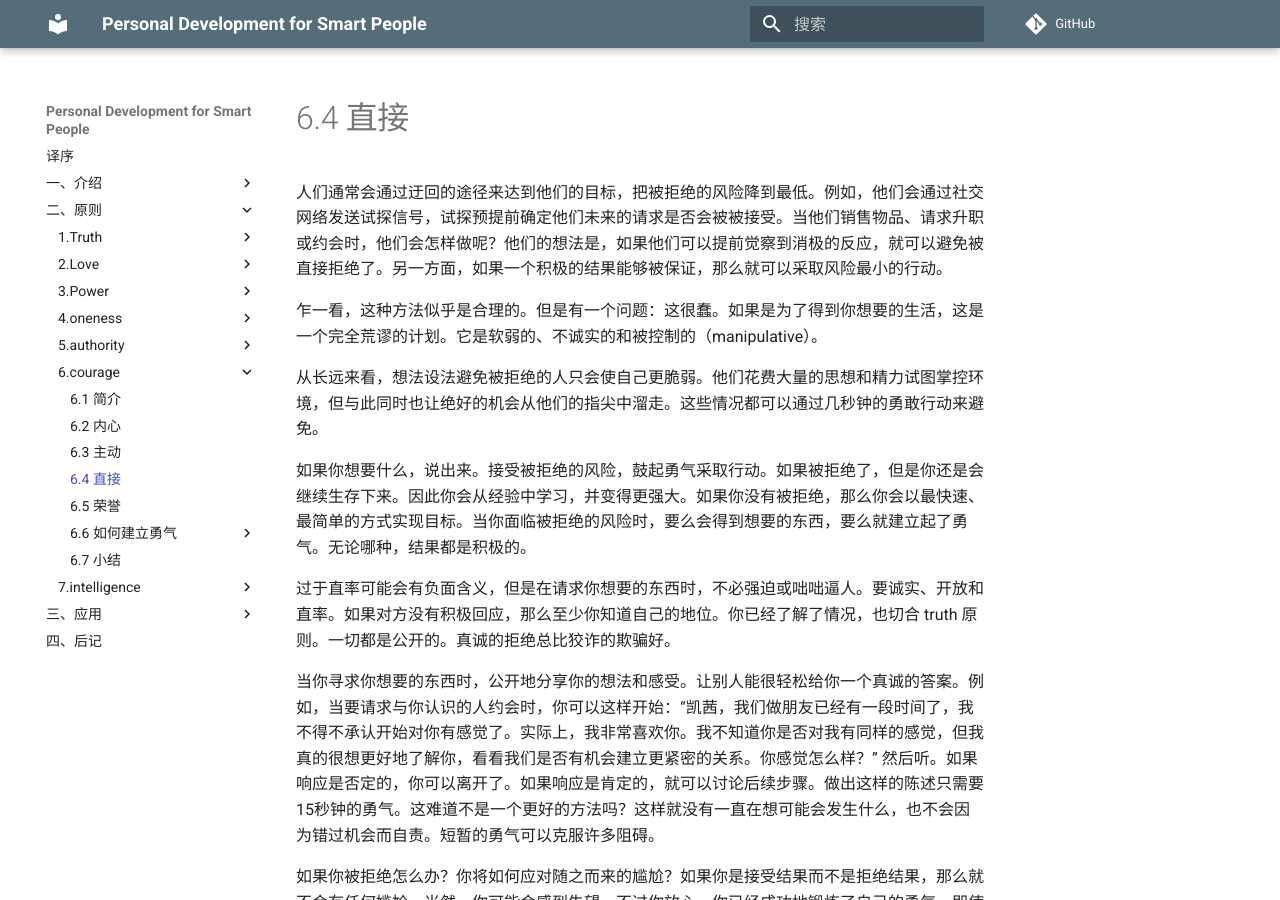
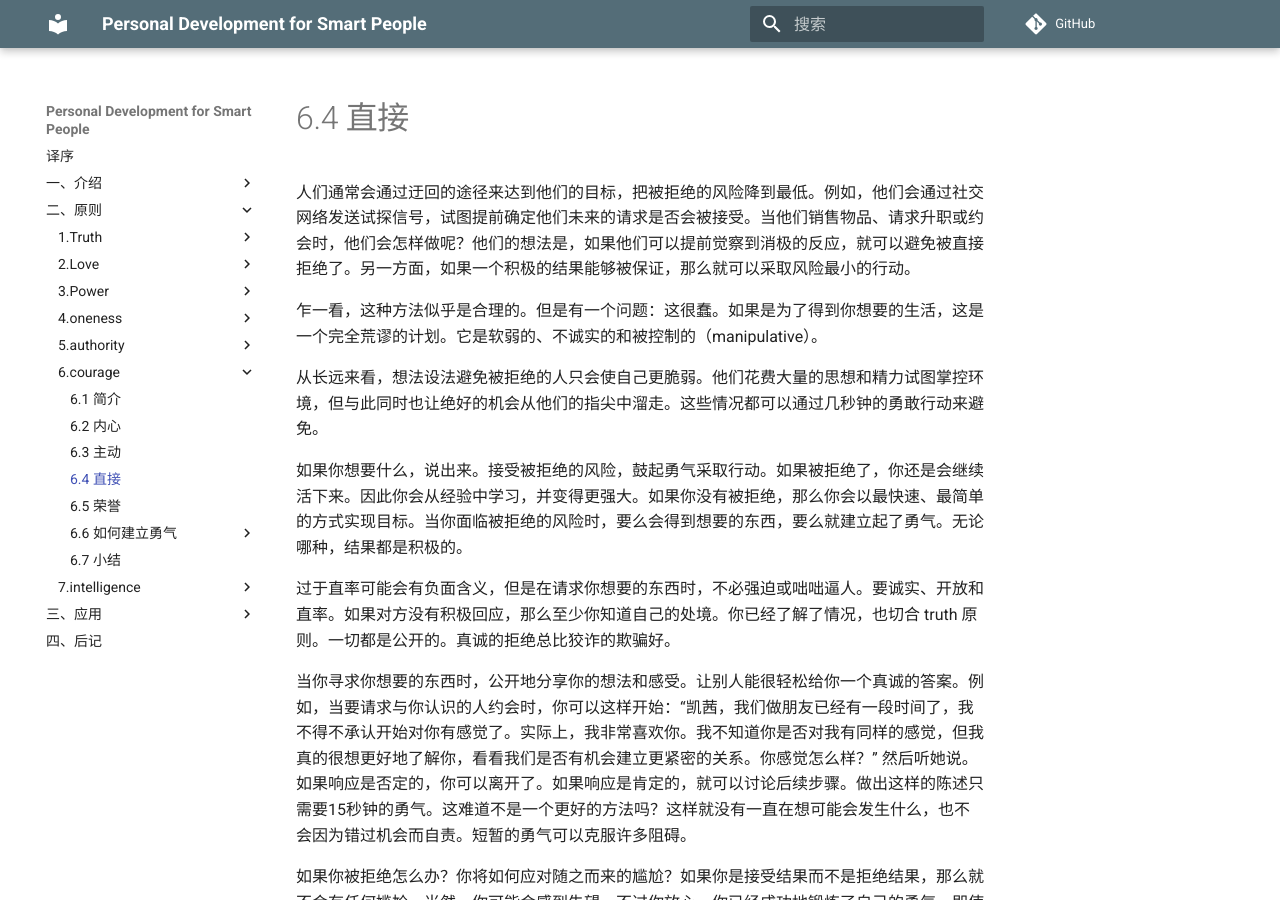
Before and after one commit to wtsnwei/pdsp, an MkDocs documentation site: the page built from docs/2.Principles/06.courage/03.directness.md, in a window 1280 px wide and 900 px high. Built offline with MkDocs 1.6.1 and Material for MkDocs 9.7.7, drawn with Linux system fonts in a browser that asks for light colours; comment, search, counter and statistics services are not loaded.

Commit message:
修正语句

```diff
--- a/docs/2.Principles/06.courage/03.directness.md
+++ b/docs/2.Principles/06.courage/03.directness.md
@@ -3,17 +3,17 @@ title:    Directness
 date:     2021-03-10
 ---
 
-人们通常会通过迂回的途径来达到他们的目标，把被拒绝的风险降到最低。例如，他们会通过社交网络发送试探信号，试探预提前确定他们未来的请求是否会被被接受。当他们销售物品、请求升职或约会时，他们会怎样做呢？他们的想法是，如果他们可以提前觉察到消极的反应，就可以避免被直接拒绝了。另一方面，如果一个积极的结果能够被保证，那么就可以采取风险最小的行动。
+人们通常会通过迂回的途径来达到他们的目标，把被拒绝的风险降到最低。例如，他们会通过社交网络发送试探信号，试图提前确定他们未来的请求是否会被接受。当他们销售物品、请求升职或约会时，他们会怎样做呢？他们的想法是，如果他们可以提前觉察到消极的反应，就可以避免被直接拒绝了。另一方面，如果一个积极的结果能够被保证，那么就可以采取风险最小的行动。
 
 乍一看，这种方法似乎是合理的。但是有一个问题：这很蠢。如果是为了得到你想要的生活，这是一个完全荒谬的计划。它是软弱的、不诚实的和被控制的（manipulative）。
 
 从长远来看，想法设法避免被拒绝的人只会使自己更脆弱。他们花费大量的思想和精力试图掌控环境，但与此同时也让绝好的机会从他们的指尖中溜走。这些情况都可以通过几秒钟的勇敢行动来避免。
 
-如果你想要什么，说出来。接受被拒绝的风险，鼓起勇气采取行动。如果被拒绝了，但是你还是会继续生存下来。因此你会从经验中学习，并变得更强大。如果你没有被拒绝，那么你会以最快速、最简单的方式实现目标。当你面临被拒绝的风险时，要么会得到想要的东西，要么就建立起了勇气。无论哪种，结果都是积极的。
+如果你想要什么，说出来。接受被拒绝的风险，鼓起勇气采取行动。如果被拒绝了，你还是会继续活下来。因此你会从经验中学习，并变得更强大。如果你没有被拒绝，那么你会以最快速、最简单的方式实现目标。当你面临被拒绝的风险时，要么会得到想要的东西，要么就建立起了勇气。无论哪种，结果都是积极的。
 
-过于直率可能会有负面含义，但是在请求你想要的东西时，不必强迫或咄咄逼人。要诚实、开放和直率。如果对方没有积极回应，那么至少你知道自己的地位。你已经了解了情况，也切合 truth 原则。一切都是公开的。真诚的拒绝总比狡诈的欺骗好。
+过于直率可能会有负面含义，但是在请求你想要的东西时，不必强迫或咄咄逼人。要诚实、开放和直率。如果对方没有积极回应，那么至少你知道自己的处境。你已经了解了情况，也切合 truth 原则。一切都是公开的。真诚的拒绝总比狡诈的欺骗好。
 
-当你寻求你想要的东西时，公开地分享你的想法和感受。让别人能很轻松给你一个真诚的答案。例如，当要请求与你认识的人约会时，你可以这样开始：“凯茜，我们做朋友已经有一段时间了，我不得不承认开始对你有感觉了。实际上，我非常喜欢你。我不知道你是否对我有同样的感觉，但我真的很想更好地了解你，看看我们是否有机会建立更紧密的关系。你感觉怎么样？” 然后听。如果响应是否定的，你可以离开了。如果响应是肯定的，就可以讨论后续步骤。做出这样的陈述只需要15秒钟的勇气。这难道不是一个更好的方法吗？这样就没有一直在想可能会发生什么，也不会因为错过机会而自责。短暂的勇气可以克服许多阻碍。
+当你寻求你想要的东西时，公开地分享你的想法和感受。让别人能很轻松给你一个真诚的答案。例如，当要请求与你认识的人约会时，你可以这样开始：“凯茜，我们做朋友已经有一段时间了，我不得不承认开始对你有感觉了。实际上，我非常喜欢你。我不知道你是否对我有同样的感觉，但我真的很想更好地了解你，看看我们是否有机会建立更紧密的关系。你感觉怎么样？” 然后听她说。如果响应是否定的，你可以离开了。如果响应是肯定的，就可以讨论后续步骤。做出这样的陈述只需要15秒钟的勇气。这难道不是一个更好的方法吗？这样就没有一直在想可能会发生什么，也不会因为错过机会而自责。短暂的勇气可以克服许多阻碍。
 
 如果你被拒绝怎么办？你将如何应对随之而来的尴尬？如果你是接受结果而不是拒绝结果，那么就不会有任何尴尬。当然，你可能会感到失望，不过你放心，你已经成功地锻炼了自己的勇气。即使失败了，面对恐惧本身也是积极的结果。不用担心被拒绝，要接受它会时不时地发生。当有人拒绝你的联系，并不意味着你没有被爱。
 
```
